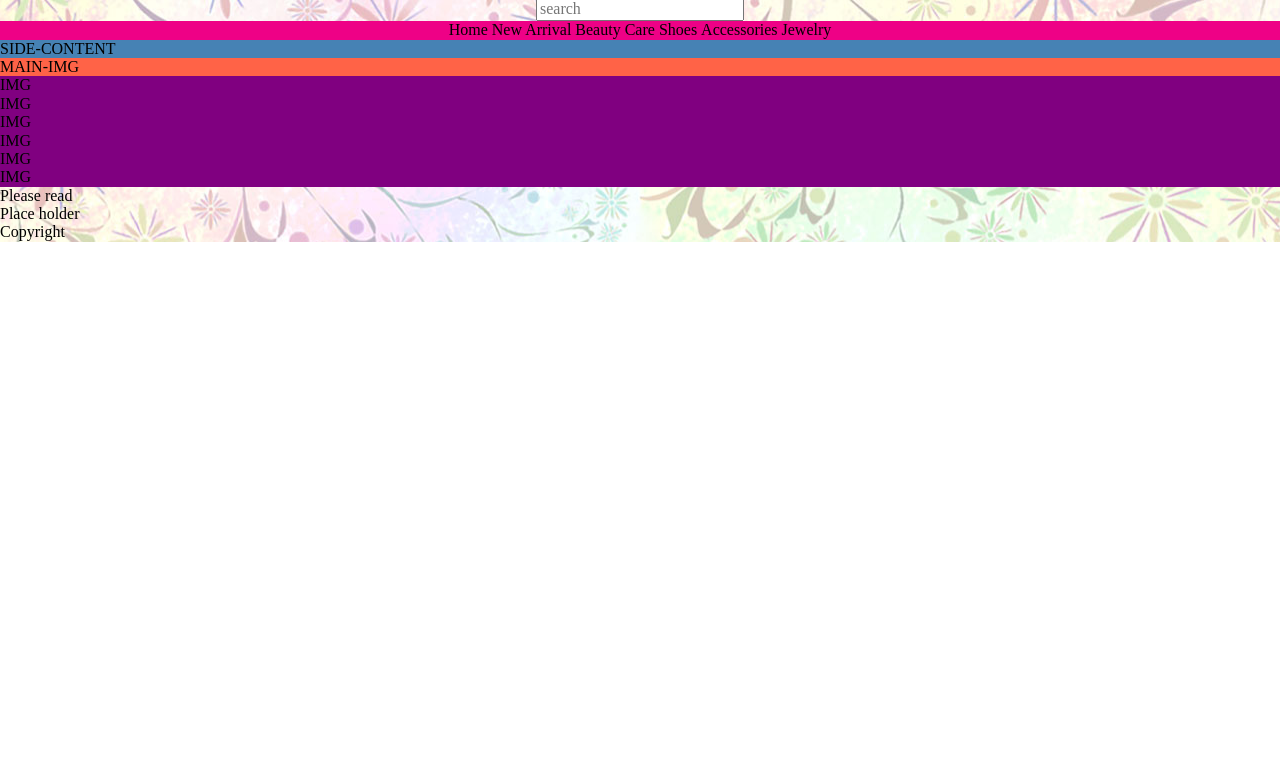
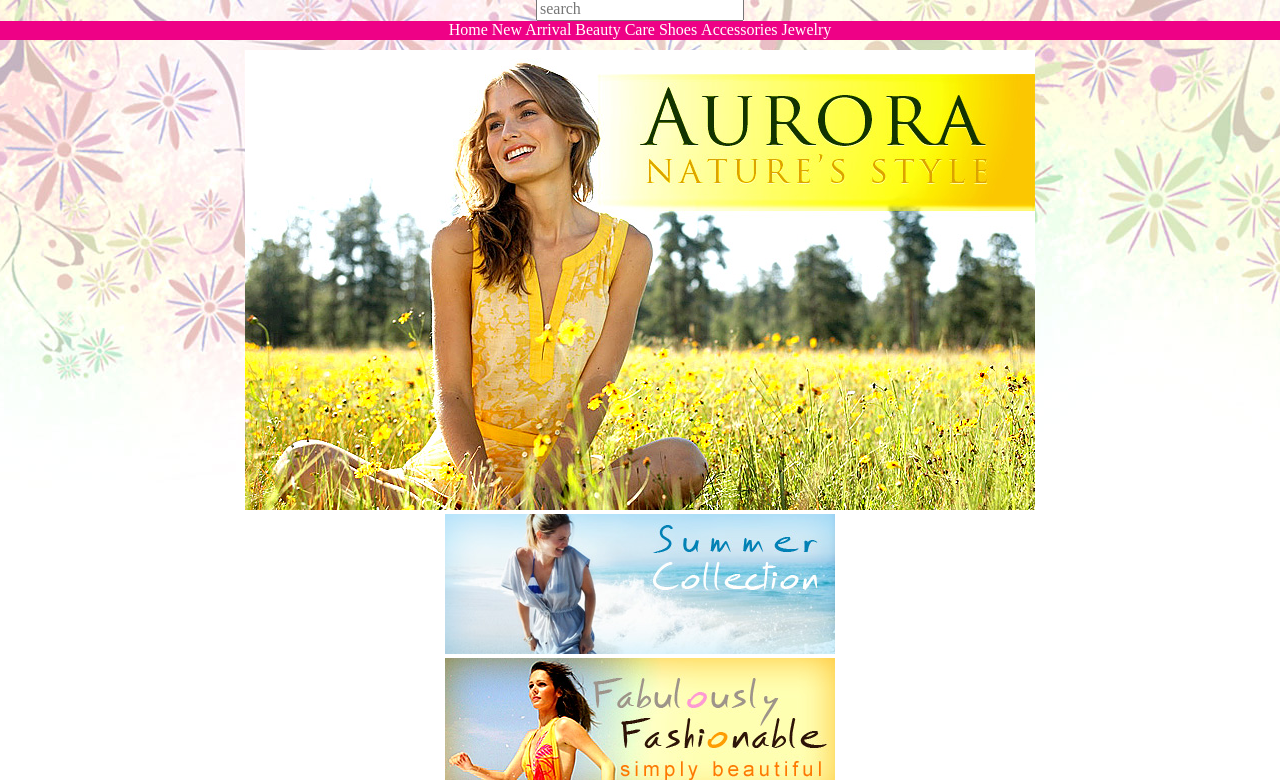
Before and after one commit to hasmany/herdesign_, a plain HTML site: page index.html in a window 1280 px wide. Shown: the part 136-916 px from the top of the page. Before the commit the page ends 800 px from the top, so only its background shows below. Drawn offline with nearby package versions, Linux system fonts and the light colour scheme.

Commit message:
grid pictures added for products and nav background

```diff
--- a/css/main.scss
+++ b/css/main.scss
@@ -26,6 +26,7 @@ img {
 .container {
   background-image: url("../images/bg-body-top.jpg"), url("../images/bg-body-bottom.jpg");
   background-position: center top, center bottom;
+  background-repeat: repeat-x;
 }
 // HEADER STYLES //
 .main-header {
@@ -36,30 +37,35 @@ img {
   }
   .nav {
 
+    ul {
+      background-color: rgba(247, 209, 226, .9)
+    }
     li {
       display: inline-block;
+      &:hover {
+        background-color: rgba(247, 209, 226, .9);
+      }
     }
   }
   .wide-nav {
     background-color: #ee0186;
       li {
+        color: white;
         display: inline-block;
       }
   }
 }
 
 .main-content {
-
+  text-align: center;
   .secondary-content {
-
-    background-color: steelblue;
+    display: none;
   }
   .primary-content {
-
-    background-color: tomato;
+    margin-top: 10px;
     .grid-picture {
       // 6 worked, 4 so, why?
-      background-color: purple;
+
     }
   }
 }
--- a/index.html
+++ b/index.html
@@ -39,20 +39,20 @@
       </header>
       <div class="main-content">
         <div class="secondary-content">
-          SIDE-CONTENT
+          <img src="images/advertisement.jpg">
         </div>
         <div class="primary-content">
           <div>
-            MAIN-IMG
+            <img src="images/aurora.jpg">
           </div>
           <div>
             <ul>
-              <li class="grid-picture">IMG</li>
-              <li class="grid-picture">IMG</li>
-              <li class="grid-picture">IMG</li>
-              <li class="grid-picture">IMG</li>
-              <li class="grid-picture">IMG</li>
-              <li class="grid-picture">IMG</li>
+              <li class="grid-picture"><img src="images/summer-collection.jpg"></li>
+              <li class="grid-picture"><img src="images/fashionable.jpg"></li>
+              <li class="grid-picture"><img src="images/beach-bride.jpg"></li>
+              <li class="grid-picture"><img src="images/accessories.jpg"></li>
+              <li class="grid-picture"><img src="images/motherhood-apparel.jpg"></li>
+              <li class="grid-picture"><img src="images/skin-perfect.jpg"></li>
             </ul>
           </div>
         </div>
```
Also changed, not shown: css/main.css, 1 other file.
